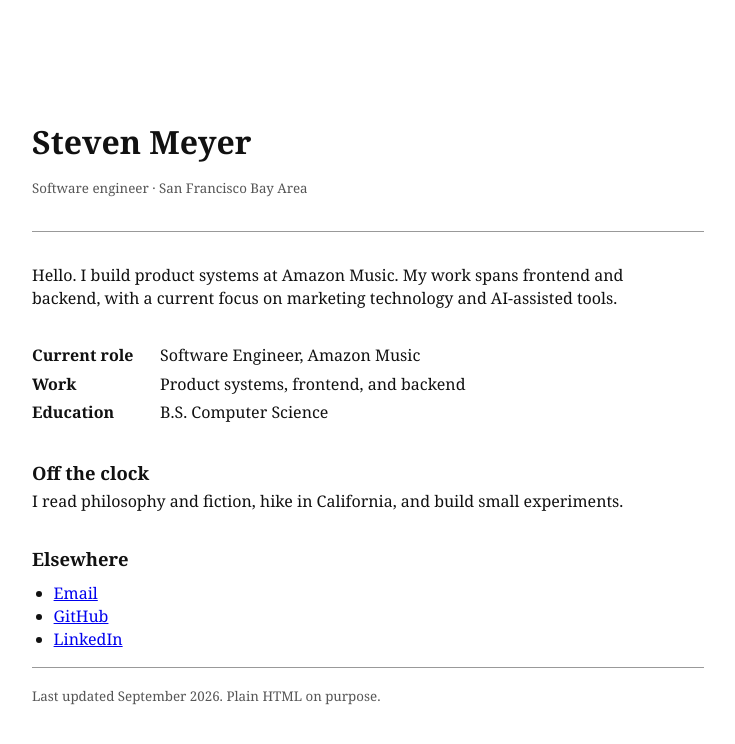
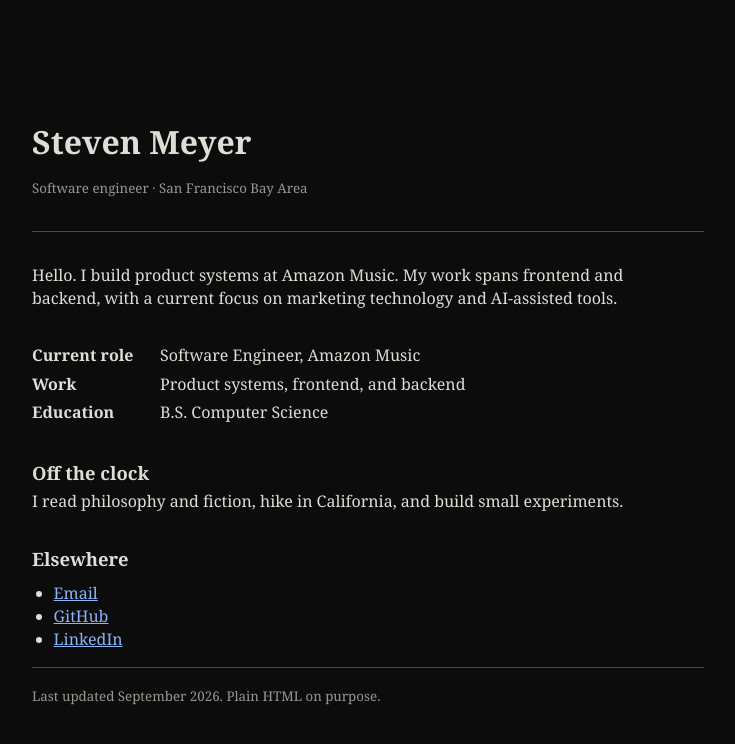
Before and after one commit to smmeyer00/portfolio-nextjs, a Next.js app: page / in a window 1280 px wide. Shown: the top 744 px of the page, without its empty margins (272-1007 px from the left). Built offline with nearby package versions, Linux system fonts and the light colour scheme.

Commit message:
invert colors so its dark mode

```diff
--- a/src/app/globals.css
+++ b/src/app/globals.css
@@ -1,20 +1,20 @@
 html {
-  background: white;
-  color-scheme: light;
+  background: #0b0c0b;
+  color-scheme: dark;
 }
 
 body {
   margin: 0;
-  background: white;
-  color: #111;
+  background: #0b0c0b;
+  color: #deddd6;
   font-family: Georgia, "Times New Roman", serif;
   font-size: 16px;
   line-height: 1.45;
 }
 
-a:link { color: #0000ee; }
-a:visited { color: #551a8b; }
-a:active { color: #ee0000; }
+a:link { color: #8ab4f8; }
+a:visited { color: #c69df7; }
+a:active { color: #ff8a80; }
 a:focus-visible { outline: 2px solid currentColor; outline-offset: 2px; }
 
 .home-page {
@@ -34,12 +34,12 @@ a:focus-visible { outline: 2px solid currentColor; outline-offset: 2px; }
 }
 
 .home-page header p,
-.home-page footer { color: #555; }
+.home-page footer { color: #979991; }
 
 .home-page p { max-width: 40rem; }
 .home-page h2 { margin: 1.1rem 0 0.2rem; font-size: 1.15rem; }
 .home-page h2 + p { margin-top: 0; }
-.home-page hr { width: 100%; margin: 1rem 0; border: 0; border-top: 1px solid #999; }
+.home-page hr { width: 100%; margin: 1rem 0; border: 0; border-top: 1px solid #4a4d48; }
 
 .home-page dl {
   display: grid;
@@ -67,11 +67,11 @@ a:focus-visible { outline: 2px solid currentColor; outline-offset: 2px; }
 }
 
 .minimal-page-inner { width: 100%; }
-.section-index { margin: 0; color: #555; }
+.section-index { margin: 0; color: #979991; }
 .minimal-page h1 { margin: 1rem 0 0; font-size: 2rem; }
 .minimal-page-copy { margin: 1rem 0 0; }
 .minimal-link { display: inline-block; margin-top: 1rem; font: inherit; }
-button.minimal-link { padding: 0; border: 0; background: none; color: #0000ee; text-decoration: underline; cursor: pointer; }
+button.minimal-link { padding: 0; border: 0; background: none; color: #8ab4f8; text-decoration: underline; cursor: pointer; }
 .loading-line::after { content: "Loading…"; }
 
 @media (max-width: 520px) {
--- a/src/app/layout.tsx
+++ b/src/app/layout.tsx
@@ -47,7 +47,7 @@ export const metadata: Metadata = {
 export const viewport: Viewport = {
   width: "device-width",
   initialScale: 1,
-  themeColor: "#ffffff",
+  themeColor: "#0b0c0b",
 };
 
 export default function RootLayout({
```
